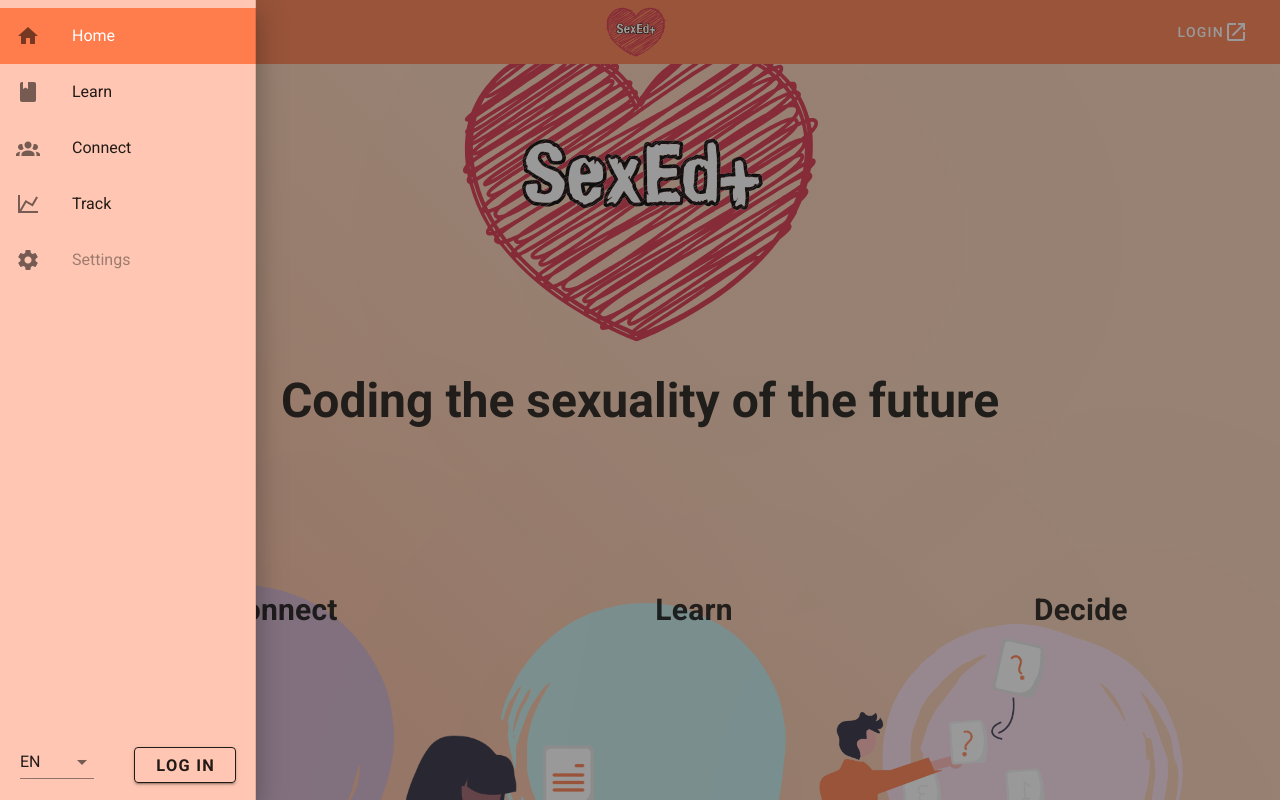
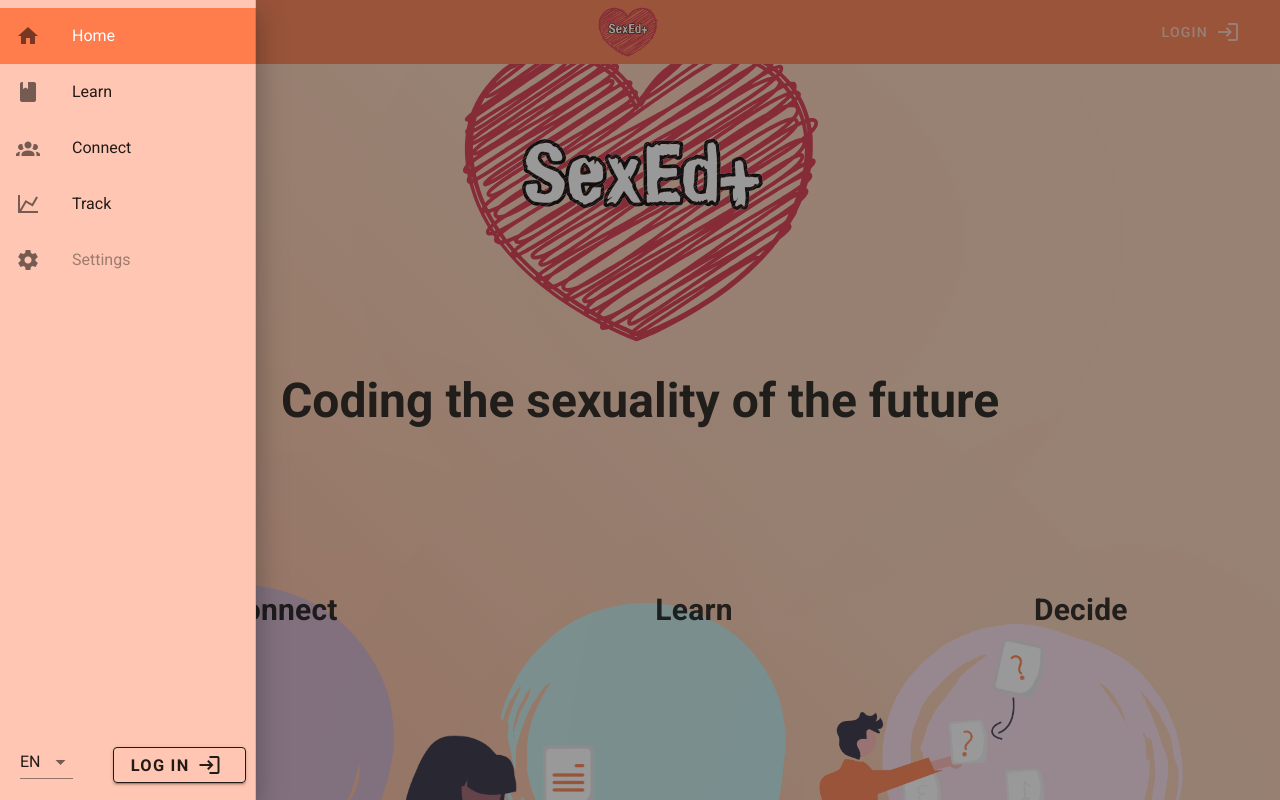
Before and after one commit to Omar-TBR/bitsxlamarato2023, a Vue app: page / in a window 1280 px wide. Both pictures are taken after a click on the button 28 px from the left and 32 px from the top of the page. Shown: the top 800 px of the page. Built offline with nearby package versions, Linux system fonts and the light colour scheme.

Commit message:
login dialogs

```diff
--- a/src/App.vue
+++ b/src/App.vue
@@ -9,6 +9,28 @@
       :inverted-scroll="isCurrentSection('home')"
     >
       <v-app-bar-nav-icon @click.stop="drawer = !drawer"></v-app-bar-nav-icon>
+
+      <v-dialog v-model="loginDialog" max-width="25rem">
+        <v-card class="pa-5 rounded-xl text-center">
+          <h1>Login</h1>
+
+          <!-- Username Field -->
+          <v-text-field v-model="username" label="Username"></v-text-field>
+
+          <!-- Password Field -->
+          <v-text-field
+            v-model="password"
+            label="Password"
+            type="password"
+          ></v-text-field>
+<div class="d-flex justify-space-around px-10">
+  <v-btn @click="login" color="primary">Login</v-btn>
+  <v-btn @click="closeLoginDialog">Cancel</v-btn>
+</div>
+
+        </v-card>
+      </v-dialog>
+
       <v-row class="align-center pl-15" no-gutters>
         <v-spacer></v-spacer>
         <div class="align-center justify-center">
@@ -22,13 +44,9 @@
           </router-link>
         </div>
         <v-spacer></v-spacer>
-        <v-btn
-          href="https://github.com/vuetifyjs/vuetify/releases/latest"
-          target="_blank"
-          text
-        >
+        <v-btn flat plain @click="showLoginDialog">
           <span>Login</span>
-          <v-icon>mdi-open-in-new</v-icon>
+          <v-icon class="mx-2">mdi-login</v-icon>
         </v-btn>
       </v-row>
     </v-app-bar>
@@ -73,7 +91,10 @@
           @change="changeLanguage"
           class="pr-10"
         ></v-select>
-        <v-btn elevation="2" outlined class="px-5"><h3>LOG IN</h3></v-btn>
+        <v-btn elevation="2" outlined class="mr-5" @click="showLoginDialog"
+          ><h3>LOG IN</h3>
+          <v-icon class="mx-2">mdi-login</v-icon></v-btn
+        >
       </div>
     </v-navigation-drawer>
 
@@ -137,6 +158,12 @@ export default {
   name: "App",
 
   data: () => ({
+    //login
+    loginDialog: false,
+    username: "",
+    password: "",
+
+    //general
     languages: ["CA", "EN", "ES"],
     drawer: false,
     selectedSection: "home",
@@ -159,6 +186,26 @@ export default {
     },
   },
   methods: {
+    //login
+    showLoginDialog() {
+      this.loginDialog = true;
+    },
+    closeLoginDialog() {
+      this.loginDialog = false;
+      // Optionally, you may want to clear the username and password fields here
+      this.username = "";
+      this.password = "";
+    },
+    login() {
+      // Add your login logic here
+      // For demonstration purposes, just log the entered credentials
+      console.log("Username:", this.username);
+      console.log("Password:", this.password);
+
+      // Close the dialog after login attempt
+      this.closeLoginDialog();
+    },
+    //general
     navigateTo(section) {
       // Use Vue Router to navigate to the specified route
       this.$router.push({ name: section });
```
